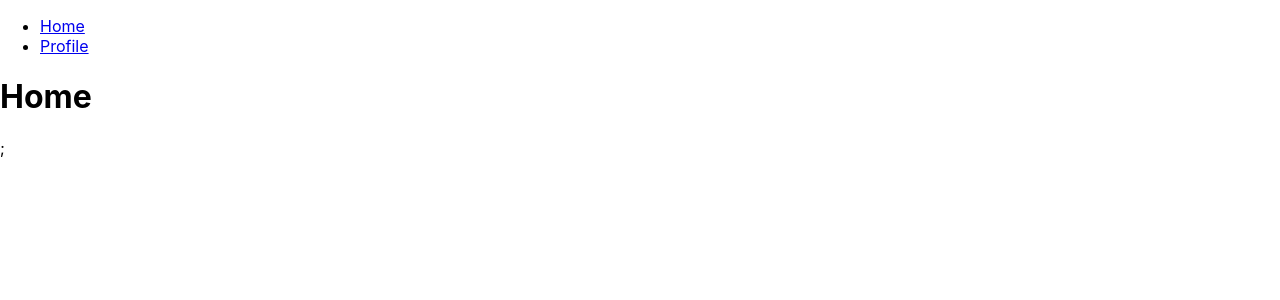
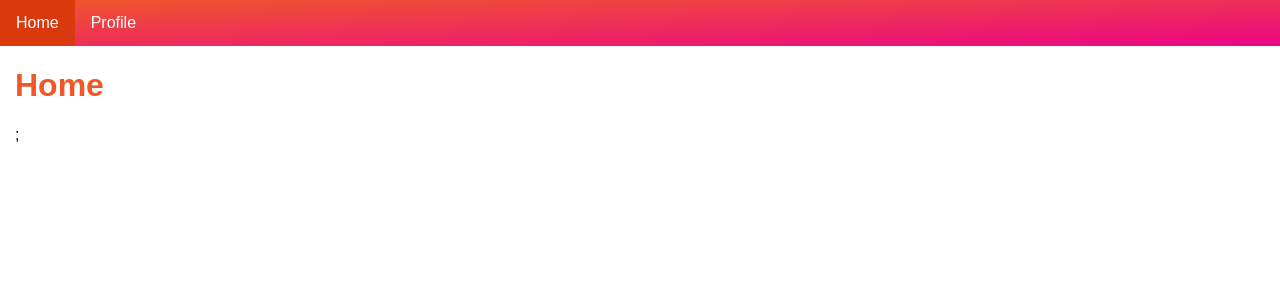
Before and after one commit to ambiguous1991/pluralsight-react-auth0, a React (Create React App) app: page / in a window 1280 px wide. Shown: the top 300 px of the page. Built offline with nearby package versions, Linux system fonts and the light colour scheme.

Commit message:
Basic stylings

```diff
--- a/src/App.js
+++ b/src/App.js
@@ -8,8 +8,10 @@
   return (
     <>
       <Nav />
-      <Route path="/" exact component={Home} />;
-      <Route path="/profile" exact component={Profile} />
+      <div className="body">
+        <Route path="/" exact component={Home} />;
+        <Route path="/profile" exact component={Profile} />
+      </div>
     </>
   );
 }
--- a/src/Nav.js
+++ b/src/Nav.js
@@ -4,6 +4,7 @@
 class Nav extends Component {
   render() {
     return (
+      <nav>
         <ul>
           <li>
             <Link to="/">Home</Link>
@@ -12,6 +13,7 @@
             <Link to="/profile">Profile</Link>
           </li>
         </ul>
+      </nav>
     );
   }
 }
--- a/src/index.css
+++ b/src/index.css
@@ -1,13 +1,53 @@
 body {
   margin: 0;
-  font-family: -apple-system, BlinkMacSystemFont, 'Segoe UI', 'Roboto', 'Oxygen',
-    'Ubuntu', 'Cantarell', 'Fira Sans', 'Droid Sans', 'Helvetica Neue',
-    sans-serif;
-  -webkit-font-smoothing: antialiased;
-  -moz-osx-font-smoothing: grayscale;
+  padding: 0;
+  font-family: sans-serif;
 }
 
-code {
-  font-family: source-code-pro, Menlo, Monaco, Consolas, 'Courier New',
-    monospace;
+.body {
+  margin: 15px;
 }
+
+h1,
+h2,
+h3 {
+  color: #f0582a;
+}
+
+button {
+  margin: 5px;
+}
+
+ul.unstyled {
+  list-style-type: none;
+  margin: 0;
+  padding: 0;
+}
+
+nav ul {
+  list-style-type: none;
+  margin: 0;
+  padding: 0;
+  overflow: hidden;
+  background-image: linear-gradient(to bottom right, #f0582a, #eb0685);
+}
+
+nav li {
+  float: left;
+}
+
+nav li a {
+  display: block;
+  color: white;
+  text-align: center;
+  padding: 14px 16px;
+  text-decoration: none;
+}
+
+nav li a:hover {
+  background-color: #d9390d;
+}
+
+nav button {
+  margin-top: 13px;
+}
```
Lines whose indentation alone changed are shown as unchanged.
